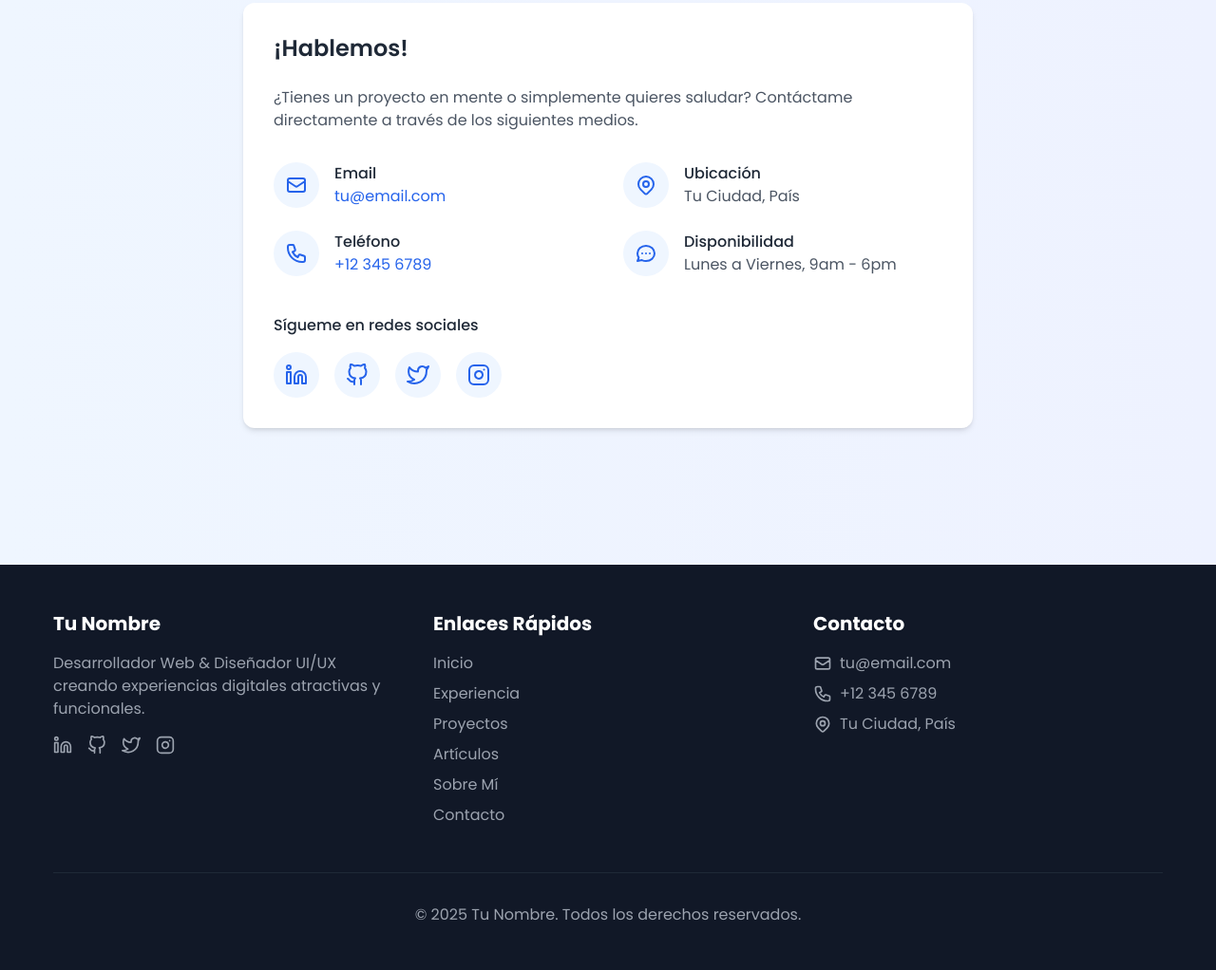
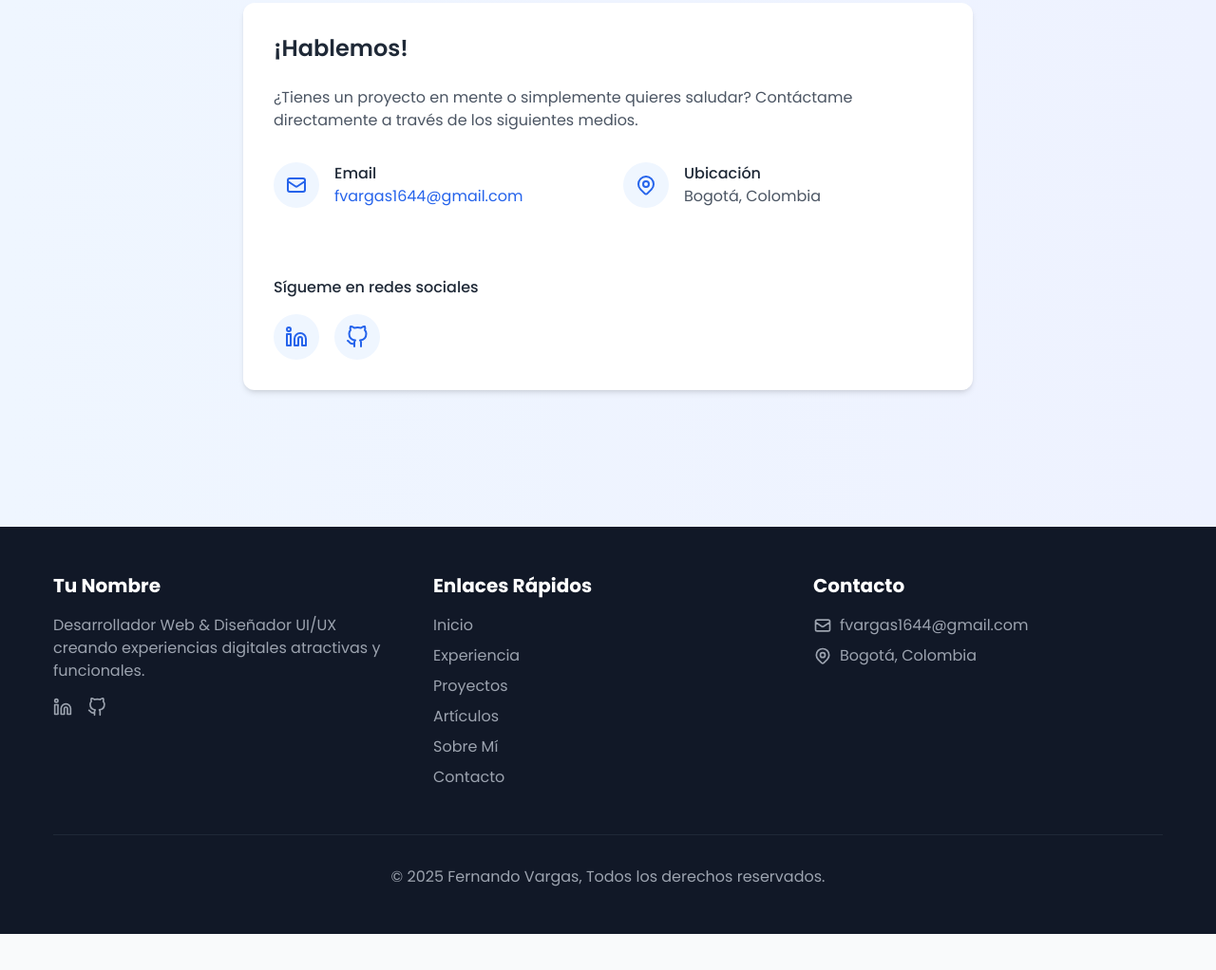
Before and after one commit to fvargas1644/portfolio, an Astro site: page / in a window 1280 px wide. Shown: the part 5605-6627 px from the top of the page at 95% size. After the commit the page ends 6589 px from the top, so only its background shows below. Built offline with nearby package versions, Linux system fonts and the light colour scheme; Astro itself is replaced by a stand-in of ours.

Commit message:
Agregar contenido a contact y footer

```diff
--- a/src/components/Articles.astro
+++ b/src/components/Articles.astro
@@ -44,11 +44,12 @@ const articles = [
                 </span>
                 <span class="text-gray-500 text-sm">{article.date}</span>
               </div>
-              <a href={article.url} class="block">
+              <a target="_blank" href={article.url} class="block">
                 <h3 class="text-xl font-bold mb-2 hover:text-blue-600 transition-colors">{article.title}</h3>
               </a>
               <p class="text-gray-600 mb-4 line-clamp-3">{article.excerpt}</p>
               <a
+                target="_blank"
                 href={article.url}
                 class="inline-flex items-center text-blue-600 hover:text-blue-800 font-medium"
               >
--- a/src/components/Contact.astro
+++ b/src/components/Contact.astro
@@ -23,19 +23,7 @@
 							</div>
 							<div>
 								<h4 class="font-medium">Email</h4>
-								<a href="mailto:tu@email.com" class="text-blue-600 hover:underline">tu@email.com</a>
-							</div>
-						</div>
-
-						<div class="flex items-start gap-4">
-							<div class="bg-blue-50 p-3 rounded-full">
-								<svg xmlns="http://www.w3.org/2000/svg" class="h-6 w-6 text-blue-600" fill="none" viewBox="0 0 24 24" stroke="currentColor">
-									<path stroke-linecap="round" stroke-linejoin="round" stroke-width="2" d="M3 5a2 2 0 012-2h3.28a1 1 0 01.948.684l1.498 4.493a1 1 0 01-.502 1.21l-2.257 1.13a11.042 11.042 0 005.516 5.516l1.13-2.257a1 1 0 011.21-.502l4.493 1.498a1 1 0 01.684.949V19a2 2 0 01-2 2h-1C9.716 21 3 14.284 3 6V5z" />
-								</svg>
-							</div>
-							<div>
-								<h4 class="font-medium">Teléfono</h4>
-								<a href="tel:+123456789" class="text-blue-600 hover:underline">+12 345 6789</a>
+								<a target="_blank" href="mailto:fvargas1644@gmail.com" class="text-blue-600 hover:underline">fvargas1644@gmail.com</a>
 							</div>
 						</div>
 					</div>
@@ -50,49 +38,24 @@
 							</div>
 							<div>
 								<h4 class="font-medium">Ubicación</h4>
-								<p class="text-gray-600">Tu Ciudad, País</p>
+								<p class="text-gray-600">Bogotá, Colombia</p>
 							</div>
 						</div>
-
-						<div class="flex items-start gap-4">
-							<div class="bg-blue-50 p-3 rounded-full">
-								<svg xmlns="http://www.w3.org/2000/svg" class="h-6 w-6 text-blue-600" fill="none" viewBox="0 0 24 24" stroke="currentColor">
-									<path stroke-linecap="round" stroke-linejoin="round" stroke-width="2" d="M8 12h.01M12 12h.01M16 12h.01M21 12c0 4.418-4.03 8-9 8a9.863 9.863 0 01-4.255-.949L3 20l1.395-3.72C3.512 15.042 3 13.574 3 12c0-4.418 4.03-8 9-8s9 3.582 9 8z" />
-								</svg>
-							</div>
-							<div>
-								<h4 class="font-medium">Disponibilidad</h4>
-								<p class="text-gray-600">Lunes a Viernes, 9am - 6pm</p>
-							</div>
-						</div>
-					</div>
 				</div>
 
 				<div class="mt-10">
 					<h4 class="font-medium mb-4">Sígueme en redes sociales</h4>
 					<div class="flex gap-4">
-						<a href="#" class="bg-blue-50 p-3 rounded-full hover:bg-blue-100 transition-colors">
+						<a target="_blank" href="https://www.linkedin.com/in/adelmo-fernando/" class="bg-blue-50 p-3 rounded-full hover:bg-blue-100 transition-colors">
 							<svg xmlns="http://www.w3.org/2000/svg" width="24" height="24" viewBox="0 0 24 24" fill="none" stroke="currentColor" stroke-width="2" stroke-linecap="round" stroke-linejoin="round" class="text-blue-600">
 								<path d="M16 8a6 6 0 0 1 6 6v7h-4v-7a2 2 0 0 0-2-2 2 2 0 0 0-2 2v7h-4v-7a6 6 0 0 1 6-6z"></path>
 								<rect x="2" y="9" width="4" height="12"></rect>
 								<circle cx="4" cy="4" r="2"></circle>
 							</svg>
 						</a>
-						<a href="#" class="bg-blue-50 p-3 rounded-full hover:bg-blue-100 transition-colors">
+						<a target="_blank" href="https://github.com/fvargas1644" class="bg-blue-50 p-3 rounded-full hover:bg-blue-100 transition-colors">
 							<svg xmlns="http://www.w3.org/2000/svg" width="24" height="24" viewBox="0 0 24 24" fill="none" stroke="currentColor" stroke-width="2" stroke-linecap="round" stroke-linejoin="round" class="text-blue-600">
 								<path d="M9 19c-5 1.5-5-2.5-7-3m14 6v-3.87a3.37 3.37 0 0 0-.94-2.61c3.14-.35 6.44-1.54 6.44-7A5.44 5.44 0 0 0 20 4.77 5.07 5.07 0 0 0 19.91 1S18.73.65 16 2.48a13.38 13.38 0 0 0-7 0C6.27.65 5.09 1 5.09 1A5.07 5.07 0 0 0 5 4.77a5.44 5.44 0 0 0-1.5 3.78c0 5.42 3.3 6.61 6.44 7A3.37 3.37 0 0 0 9 18.13V22"></path>
-							</svg>
-						</a>
-						<a href="#" class="bg-blue-50 p-3 rounded-full hover:bg-blue-100 transition-colors">
-							<svg xmlns="http://www.w3.org/2000/svg" width="24" height="24" viewBox="0 0 24 24" fill="none" stroke="currentColor" stroke-width="2" stroke-linecap="round" stroke-linejoin="round" class="text-blue-600">
-								<path d="M23 3a10.9 10.9 0 0 1-3.14 1.53 4.48 4.48 0 0 0-7.86 3v1A10.66 10.66 0 0 1 3 4s-4 9 5 13a11.64 11.64 0 0 1-7 2c9 5 20 0 20-11.5a4.5 4.5 0 0 0-.08-.83A7.72 7.72 0 0 0 23 3z"></path>
-							</svg>
-						</a>
-						<a href="#" class="bg-blue-50 p-3 rounded-full hover:bg-blue-100 transition-colors">
-							<svg xmlns="http://www.w3.org/2000/svg" width="24" height="24" viewBox="0 0 24 24" fill="none" stroke="currentColor" stroke-width="2" stroke-linecap="round" stroke-linejoin="round" class="text-blue-600">
-								<rect x="2" y="2" width="20" height="20" rx="5" ry="5"></rect>
-								<path d="M16 11.37A4 4 0 1 1 12.63 8 4 4 0 0 1 16 11.37z"></path>
-								<line x1="17.5" y1="6.5" x2="17.51" y2="6.5"></line>
 							</svg>
 						</a>
 					</div>
--- a/src/components/Footer.astro
+++ b/src/components/Footer.astro
@@ -11,28 +11,16 @@ const currentYear = new Date().getFullYear();
 					Desarrollador Web & Diseñador UI/UX creando experiencias digitales atractivas y funcionales.
 				</p>
 				<div class="flex gap-4">
-					<a href="#" class="text-gray-400 hover:text-white transition-colors">
+					<a target="_blank" href="https://www.linkedin.com/in/adelmo-fernando/" class="text-gray-400 hover:text-white transition-colors">
 						<svg xmlns="http://www.w3.org/2000/svg" width="20" height="20" viewBox="0 0 24 24" fill="none" stroke="currentColor" stroke-width="2" stroke-linecap="round" stroke-linejoin="round">
 							<path d="M16 8a6 6 0 0 1 6 6v7h-4v-7a2 2 0 0 0-2-2 2 2 0 0 0-2 2v7h-4v-7a6 6 0 0 1 6-6z"></path>
 							<rect x="2" y="9" width="4" height="12"></rect>
 							<circle cx="4" cy="4" r="2"></circle>
 						</svg>
 					</a>
-					<a href="#" class="text-gray-400 hover:text-white transition-colors">
+					<a target="_blank" href="https://github.com/fvargas1644" class="text-gray-400 hover:text-white transition-colors">
 						<svg xmlns="http://www.w3.org/2000/svg" width="20" height="20" viewBox="0 0 24 24" fill="none" stroke="currentColor" stroke-width="2" stroke-linecap="round" stroke-linejoin="round">
 							<path d="M9 19c-5 1.5-5-2.5-7-3m14 6v-3.87a3.37 3.37 0 0 0-.94-2.61c3.14-.35 6.44-1.54 6.44-7A5.44 5.44 0 0 0 20 4.77 5.07 5.07 0 0 0 19.91 1S18.73.65 16 2.48a13.38 13.38 0 0 0-7 0C6.27.65 5.09 1 5.09 1A5.07 5.07 0 0 0 5 4.77a5.44 5.44 0 0 0-1.5 3.78c0 5.42 3.3 6.61 6.44 7A3.37 3.37 0 0 0 9 18.13V22"></path>
-						</svg>
-					</a>
-					<a href="#" class="text-gray-400 hover:text-white transition-colors">
-						<svg xmlns="http://www.w3.org/2000/svg" width="20" height="20" viewBox="0 0 24 24" fill="none" stroke="currentColor" stroke-width="2" stroke-linecap="round" stroke-linejoin="round">
-							<path d="M23 3a10.9 10.9 0 0 1-3.14 1.53 4.48 4.48 0 0 0-7.86 3v1A10.66 10.66 0 0 1 3 4s-4 9 5 13a11.64 11.64 0 0 1-7 2c9 5 20 0 20-11.5a4.5 4.5 0 0 0-.08-.83A7.72 7.72 0 0 0 23 3z"></path>
-						</svg>
-					</a>
-					<a href="#" class="text-gray-400 hover:text-white transition-colors">
-						<svg xmlns="http://www.w3.org/2000/svg" width="20" height="20" viewBox="0 0 24 24" fill="none" stroke="currentColor" stroke-width="2" stroke-linecap="round" stroke-linejoin="round">
-							<rect x="2" y="2" width="20" height="20" rx="5" ry="5"></rect>
-							<path d="M16 11.37A4 4 0 1 1 12.63 8 4 4 0 0 1 16 11.37z"></path>
-							<line x1="17.5" y1="6.5" x2="17.51" y2="6.5"></line>
 						</svg>
 					</a>
 				</div>
@@ -58,27 +46,21 @@ const currentYear = new Date().getFullYear();
 						<svg xmlns="http://www.w3.org/2000/svg" class="h-5 w-5 text-gray-400" fill="none" viewBox="0 0 24 24" stroke="currentColor">
 							<path stroke-linecap="round" stroke-linejoin="round" stroke-width="2" d="M3 8l7.89 5.26a2 2 0 002.22 0L21 8M5 19h14a2 2 0 002-2V7a2 2 0 00-2-2H5a2 2 0 00-2 2v10a2 2 0 002 2z" />
 						</svg>
-						<a href="mailto:tu@email.com" class="text-gray-400 hover:text-white transition-colors">tu@email.com</a>
-					</li>
-					<li class="flex items-center gap-2">
-						<svg xmlns="http://www.w3.org/2000/svg" class="h-5 w-5 text-gray-400" fill="none" viewBox="0 0 24 24" stroke="currentColor">
-							<path stroke-linecap="round" stroke-linejoin="round" stroke-width="2" d="M3 5a2 2 0 012-2h3.28a1 1 0 01.948.684l1.498 4.493a1 1 0 01-.502 1.21l-2.257 1.13a11.042 11.042 0 005.516 5.516l1.13-2.257a1 1 0 011.21-.502l4.493 1.498a1 1 0 01.684.949V19a2 2 0 01-2 2h-1C9.716 21 3 14.284 3 6V5z" />
-						</svg>
-						<a href="tel:+123456789" class="text-gray-400 hover:text-white transition-colors">+12 345 6789</a>
+						<a href="mailto:fvargas1644@gmail.com" class="text-gray-400 hover:text-white transition-colors">fvargas1644@gmail.com</a>
 					</li>
 					<li class="flex items-center gap-2">
 						<svg xmlns="http://www.w3.org/2000/svg" class="h-5 w-5 text-gray-400" fill="none" viewBox="0 0 24 24" stroke="currentColor">
 							<path stroke-linecap="round" stroke-linejoin="round" stroke-width="2" d="M17.657 16.657L13.414 20.9a1.998 1.998 0 01-2.827 0l-4.244-4.243a8 8 0 1111.314 0z" />
 							<path stroke-linecap="round" stroke-linejoin="round" stroke-width="2" d="M15 11a3 3 0 11-6 0 3 3 0 016 0z" />
 						</svg>
-						<span class="text-gray-400">Tu Ciudad, País</span>
+						<span class="text-gray-400">Bogotá, Colombia</span>
 					</li>
 				</ul>
 			</div>
 		</div>
 
 		<div class="border-t border-gray-800 mt-12 pt-8 text-center text-gray-400">
-			<p>&copy; {currentYear} Tu Nombre. Todos los derechos reservados.</p>
+			<p>&copy; {currentYear} Fernando Vargas, Todos los derechos reservados.</p>
 		</div>
 	</div>
 </footer>
```
